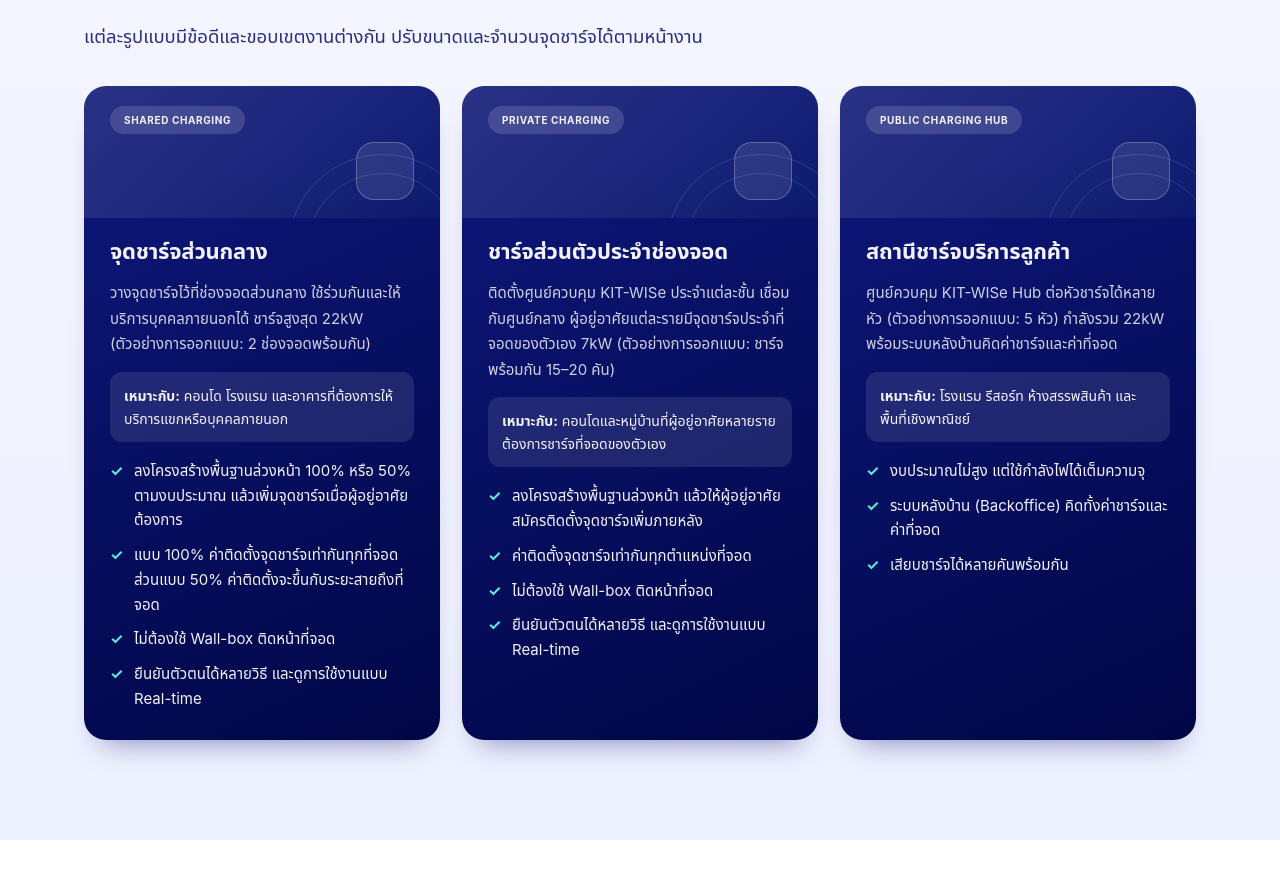
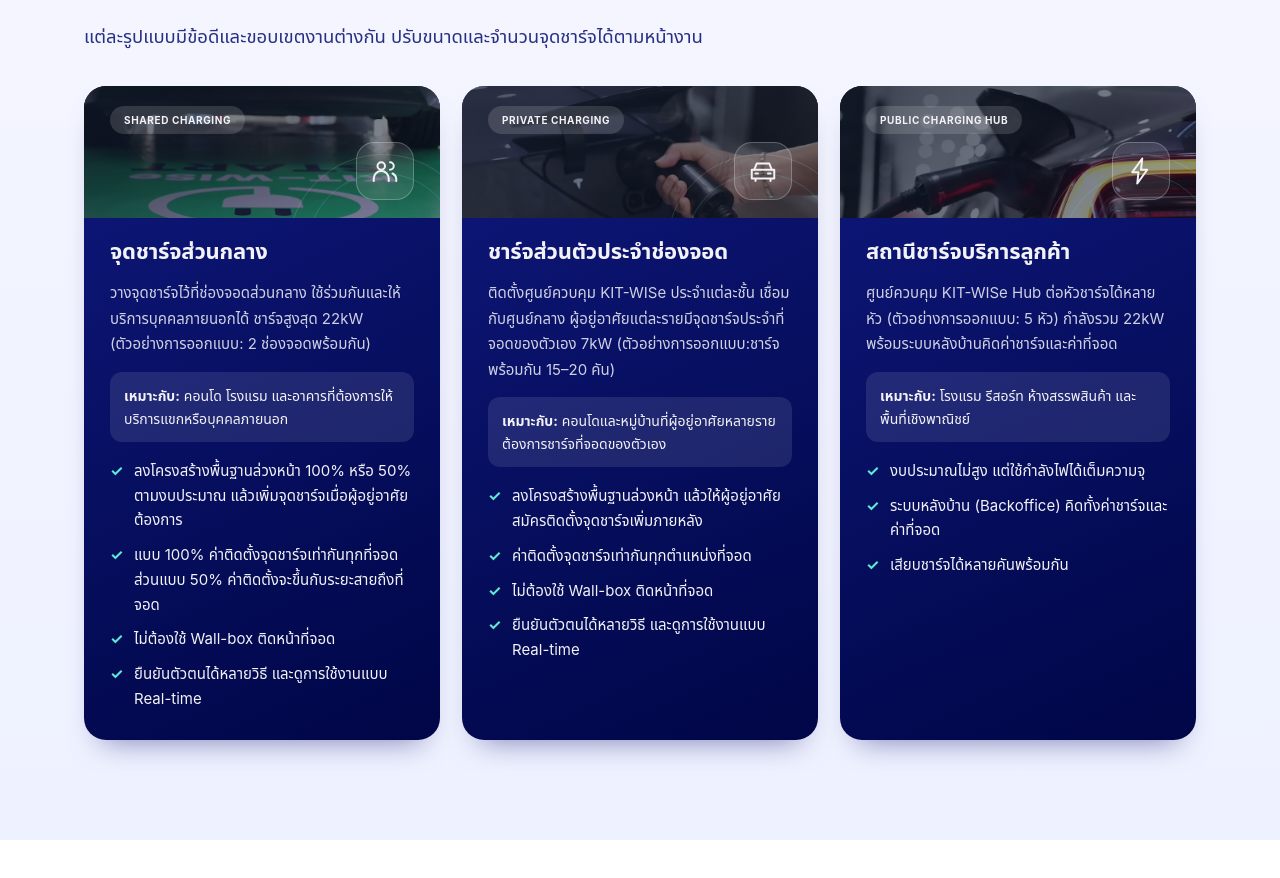
Before and after one commit to kitmeechai01/KIT-WISe_Energy, a React (Vite) app: page /ev-charger in a window 1280 px wide. Shown: the part 1998-2876 px from the top of the page. Built offline with nearby package versions, Linux system fonts and the light colour scheme.

Commit message:
แก้ ev charger page

```diff
--- a/src/index.css
+++ b/src/index.css
@@ -428,3 +428,97 @@ footer{background:var(--navy); color:var(--elevated); margin-top:20px;}
  .ev-feature,.ev-product,.ev-cost-list li,.ev-model{transition:none}
  .ev-feature:hover,.ev-product:hover,.ev-cost-list li:hover{transform:none}
 }
+.ev-models-grid {
+  display: grid;
+  grid-template-columns: repeat(3, minmax(0, 1fr));
+  gap: 22px;
+  align-items: stretch;
+}
+
+.ev-model {
+  padding: 0 26px 28px;
+  gap: 15px;
+  overflow: hidden;
+  position: relative;
+}
+
+.ev-model-visual {
+  height: 132px;
+  margin: 0 -26px 4px;
+  padding: 20px 26px;
+  display: flex;
+  align-items: flex-start;
+  justify-content: space-between;
+  position: relative;
+  overflow: hidden;
+
+  /* ตั้งค่าการแสดงผลรูปภาพพื้นหลัง */
+  background-size: cover;
+  background-position: center;
+  background-repeat: no-repeat;
+}
+
+/* สร้างเลเยอร์มืดทับรูปภาพ เพื่อให้ข้อความ Tag สีขาวด้านบนอ่านง่ายและกลืนกับดีไซน์เดิม */
+.ev-model-visual::before {
+  content: "";
+  position: absolute;
+  inset: 0;
+  background: linear-gradient(135deg, rgba(15, 23, 42, 0.75), rgba(15, 23, 42, 0.45));
+  z-index: 0;
+}
+
+.ev-model-visual .tag {
+  position: relative;
+  z-index: 1;
+  font-size: 10px;
+  max-width: 68%;
+  white-space: normal;
+  line-height: 1.4;
+}
+
+.ev-model-symbol {
+  position: absolute;
+  right: 26px;
+  bottom: 18px;
+  width: 58px;
+  height: 58px;
+  display: grid;
+  place-items: center;
+  border: 1px solid rgba(255, 255, 255, 0.24);
+  background: rgba(255, 255, 255, 0.1);
+  border-radius: 18px;
+  z-index: 1; /* ดันให้อยู่เหนือเลเยอร์มืด */
+}
+
+.ev-model-symbol svg {
+  width: 30px;
+  height: 30px;
+}
+
+.ev-model-orbit {
+  position: absolute;
+  width: 190px;
+  height: 190px;
+  border: 1px solid rgba(255, 255, 255, 0.13);
+  border-radius: 50%;
+  right: -38px;
+  bottom: -126px;
+  z-index: 1; /* ดันให้อยู่เหนือเลเยอร์มืด */
+}
+
+.ev-model-orbit:after {
+  content: "";
+  position: absolute;
+  inset: 18px;
+  border: 1px solid rgba(94, 234, 212, 0.18);
+  border-radius: 50%;
+}
+
+.ev-model h3 {
+  font-size: 22px;
+  line-height: 1.3;
+}
+
+.ev-model p {
+  line-height: 1.7;
+}
--- a/src/pages/EVChargerPage.jsx
+++ b/src/pages/EVChargerPage.jsx
@@ -66,13 +66,10 @@ const MODELS = [
     key: "shared",
     tag: "SHARED CHARGING",
     title: "จุดชาร์จส่วนกลาง",
+    icon: "users", // <--- ชื่อไอคอนสำหรับ Shared (ปรับเปลี่ยนตามไลบรารีไอคอนของคุณได้ เช่น "users", "share", "grid")
     desc: "วางจุดชาร์จไว้ที่ช่องจอดส่วนกลาง ใช้ร่วมกันและให้บริการบุคคลภายนอกได้ ชาร์จสูงสุด 22kW (ตัวอย่างการออกแบบ: 2 ช่องจอดพร้อมกัน)",
     bestFor: "คอนโด โรงแรม และอาคารที่ต้องการให้บริการแขกหรือบุคคลภายนอก",
-    // points: [
-    //   "ติดตั้งเพียงไม่กี่จุด เริ่มต้นได้ง่าย",
-    //   "มีระบบเรียกเก็บเงินและแอปสำหรับเจ้าของรถ",
-    //   "เหมาะกับการบริการส่วนกลาง ไม่ใช่การชาร์จประจำที่จอดของแต่ละห้อง",
-    // ],
+    bgImage: "/assets/ev-model-shared.jpg",
     points: [
       "ลงโครงสร้างพื้นฐานล่วงหน้า 100% หรือ 50% ตามงบประมาณ แล้วเพิ่มจุดชาร์จเมื่อผู้อยู่อาศัยต้องการ",
       "แบบ 100% ค่าติดตั้งจุดชาร์จเท่ากันทุกที่จอด ส่วนแบบ 50% ค่าติดตั้งจะขึ้นกับระยะสายถึงที่จอด",
@@ -84,8 +81,10 @@ const MODELS = [
     key: "private",
     tag: "PRIVATE CHARGING",
     title: "ชาร์จส่วนตัวประจำช่องจอด",
-    desc: "ติดตั้งศูนย์ควบคุม KIT-WISe ประจำแต่ละชั้น เชื่อมกับศูนย์กลาง ผู้อยู่อาศัยแต่ละรายมีจุดชาร์จประจำที่จอดของตัวเอง 7kW (ตัวอย่างการออกแบบ: ชาร์จพร้อมกัน 15–20 คัน)",
+    icon: "car", // <--- ชื่อไอคอนสำหรับ Private (เช่น "home", "shield", "user")
+    desc: "ติดตั้งศูนย์ควบคุม KIT-WISe ประจำแต่ละชั้น เชื่อมกับศูนย์กลาง ผู้อยู่อาศัยแต่ละรายมีจุดชาร์จประจำที่จอดของตัวเอง 7kW (ตัวอย่างการออกแบบ:ชาร์จพร้อมกัน 15–20 คัน)",
     bestFor: "คอนโดและหมู่บ้านที่ผู้อยู่อาศัยหลายรายต้องการชาร์จที่จอดของตัวเอง",
+    bgImage: "/assets/ev-model-private.jpg",
     points: [
       "ลงโครงสร้างพื้นฐานล่วงหน้า แล้วให้ผู้อยู่อาศัยสมัครติดตั้งจุดชาร์จเพิ่มภายหลัง",
       "ค่าติดตั้งจุดชาร์จเท่ากันทุกตำแหน่งที่จอด",
@@ -97,8 +96,10 @@ const MODELS = [
     key: "hub",
     tag: "PUBLIC CHARGING HUB",
     title: "สถานีชาร์จบริการลูกค้า",
+    icon: "bolt", // <--- ชื่อไอคอนสำหรับ Hub (เช่น "zap", "battery-charging", "compass", "globe")
     desc: "ศูนย์ควบคุม KIT-WISe Hub ต่อหัวชาร์จได้หลายหัว (ตัวอย่างการออกแบบ: 5 หัว) กำลังรวม 22kW พร้อมระบบหลังบ้านคิดค่าชาร์จและค่าที่จอด",
     bestFor: "โรงแรม รีสอร์ท ห้างสรรพสินค้า และพื้นที่เชิงพาณิชย์",
+    bgImage: "/assets/ev-model-hub.jpg",
     points: [
       "งบประมาณไม่สูง แต่ใช้กำลังไฟได้เต็มความจุ",
       "ระบบหลังบ้าน (Backoffice) คิดทั้งค่าชาร์จและค่าที่จอด",
@@ -233,7 +234,11 @@ export default function EVChargerPage() {
         <div className="ev-models-grid">
           {MODELS.map((m) => (
             <div className="ev-model" key={m.key}>
-                <div className="ev-model-visual">
+              <div
+                className="ev-model-visual"
+                style={{ backgroundImage: `url(${m.bgImage})` }}
+              >
+                {/* ดึงค่า icon จาก m.icon มาแสดงผลแบบไดนามิก */}
                 <div className="ev-model-symbol"><Icon name={m.icon} /></div>
                 <span className="tag">{m.tag}</span>
                 <div className="ev-model-orbit" aria-hidden="true" />
@@ -322,7 +327,7 @@ export default function EVChargerPage() {
                 </div>
                 <div className="ev-product-image-side">
                   <img src={p.hoverImage || p.image} alt={p.name} />
-                  <span className="ev-product-visual-label">{p.name}</span>
+                  <span className="ev-product-visual-label">KIT-WISe <b>EV CHARGING</b></span>
                 </div>
               </div>
             ))}
```
Also changed, not shown: 2 other files (tests, documents, lock files or other folders). Lines whose indentation alone changed are shown as unchanged.
